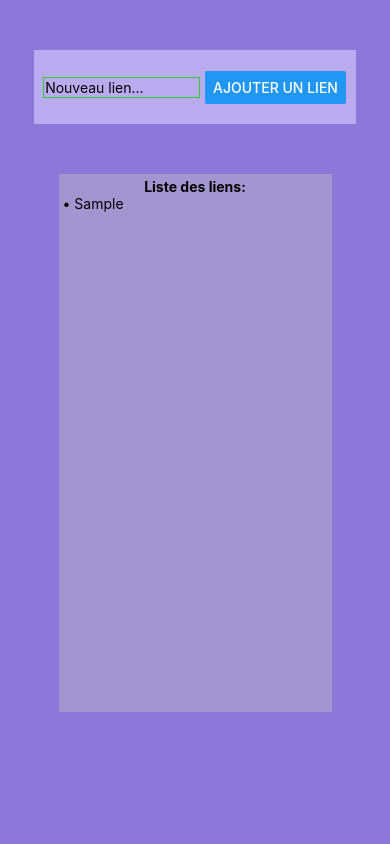
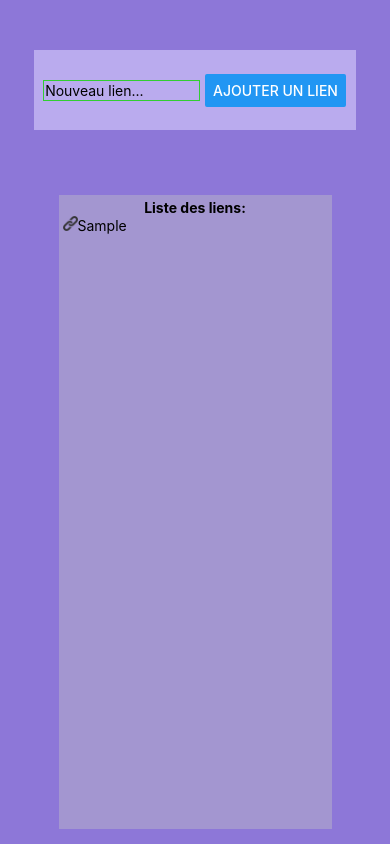
Before and after one commit to Fabfr0st/Ceppic-React-Native, a React Native app: screen / in a window 390 px wide. Both pictures are taken after typing "Sample" into the empty fields and a click on the button "AJOUTER UN LIEN". Built offline with nearby package versions, Linux system fonts and the light colour scheme.

Commit message:
Image devant les liens

```diff
--- a/App.js
+++ b/App.js
@@ -6,6 +6,7 @@ import {
   TextInput,
   View,
   FlatList,
+  Image,
 } from "react-native";
 
 export default function App() {
@@ -34,15 +35,23 @@ export default function App() {
         />
         <Button title="Ajouter un lien" onPress={ajoutLienHandler} />
       </View>
+
       <View style={styles.lienContainer}>
         <Text style={styles.h1}>Liste des liens:</Text>
         <FlatList
           style={styles.liste}
           data={listeLiens}
-          renderItem={({ item }) => <Text>• {item}</Text>}
-        ></FlatList>
+          renderItem={({ item }) => (
+            <Text>
+              <Image
+                source={require("./images/link.png")}
+                style={{ width: 15, height: 15 }}
+              />
+              {item}
+            </Text>
+          )}
+        />
       </View>
-      <View style={styles.rienContainer}></View>
     </View>
   );
 }
@@ -71,6 +80,8 @@ const styles = StyleSheet.create({
     padding: 4,
     backgroundColor: "#BAABEE",
     margin: 50,
+    minHeight: "8%",
+    maxHeight: 80,
   },
   lienContainer: {
     flex: 8,
@@ -78,9 +89,7 @@ const styles = StyleSheet.create({
     padding: 4,
     width: "70%",
     alignItems: "center",
-  },
-  rienContainer: {
-    flex: 2,
+    margin: 15,
   },
   h1: {
     fontWeight: "bold",
```
Also changed, not shown: images/link.png (added).
